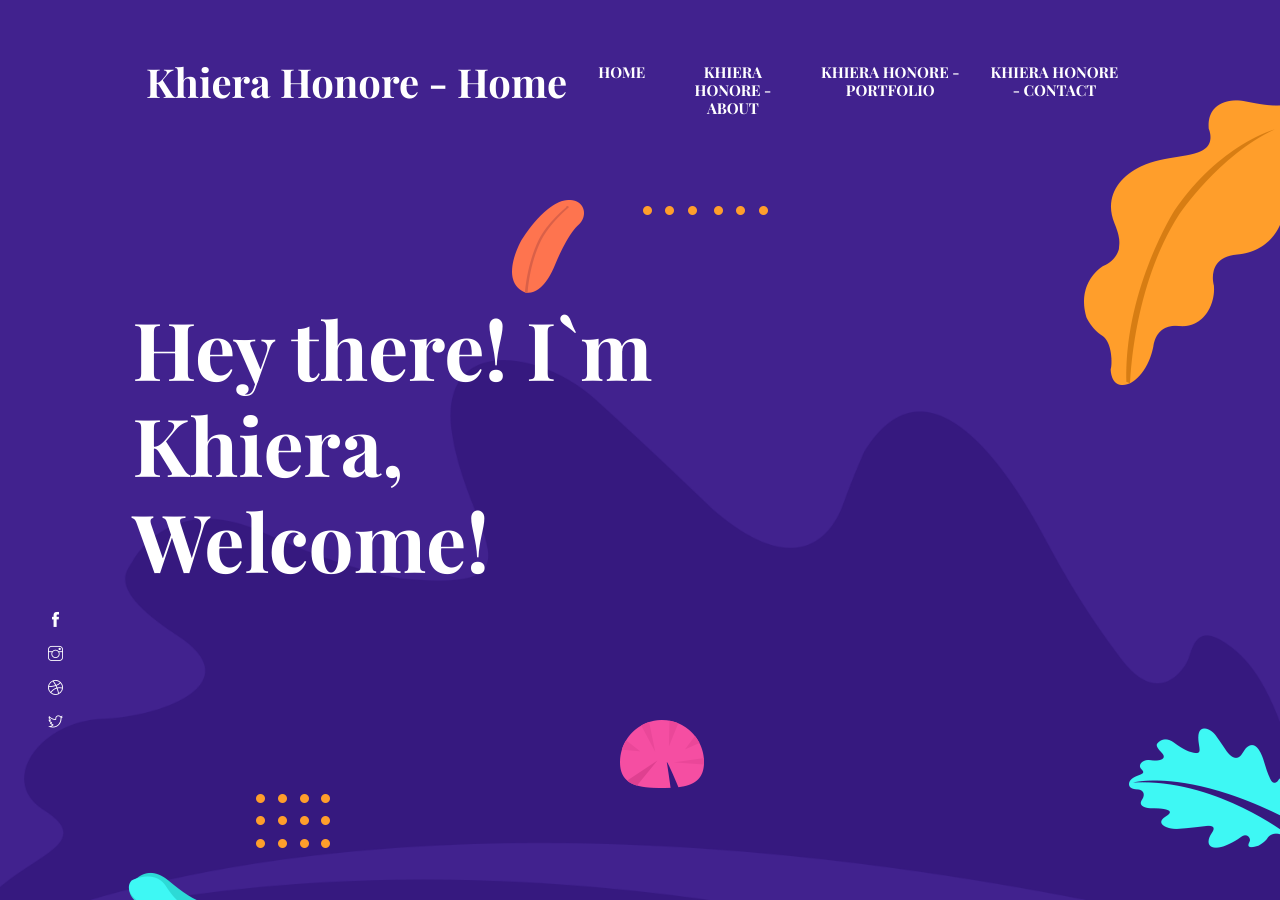
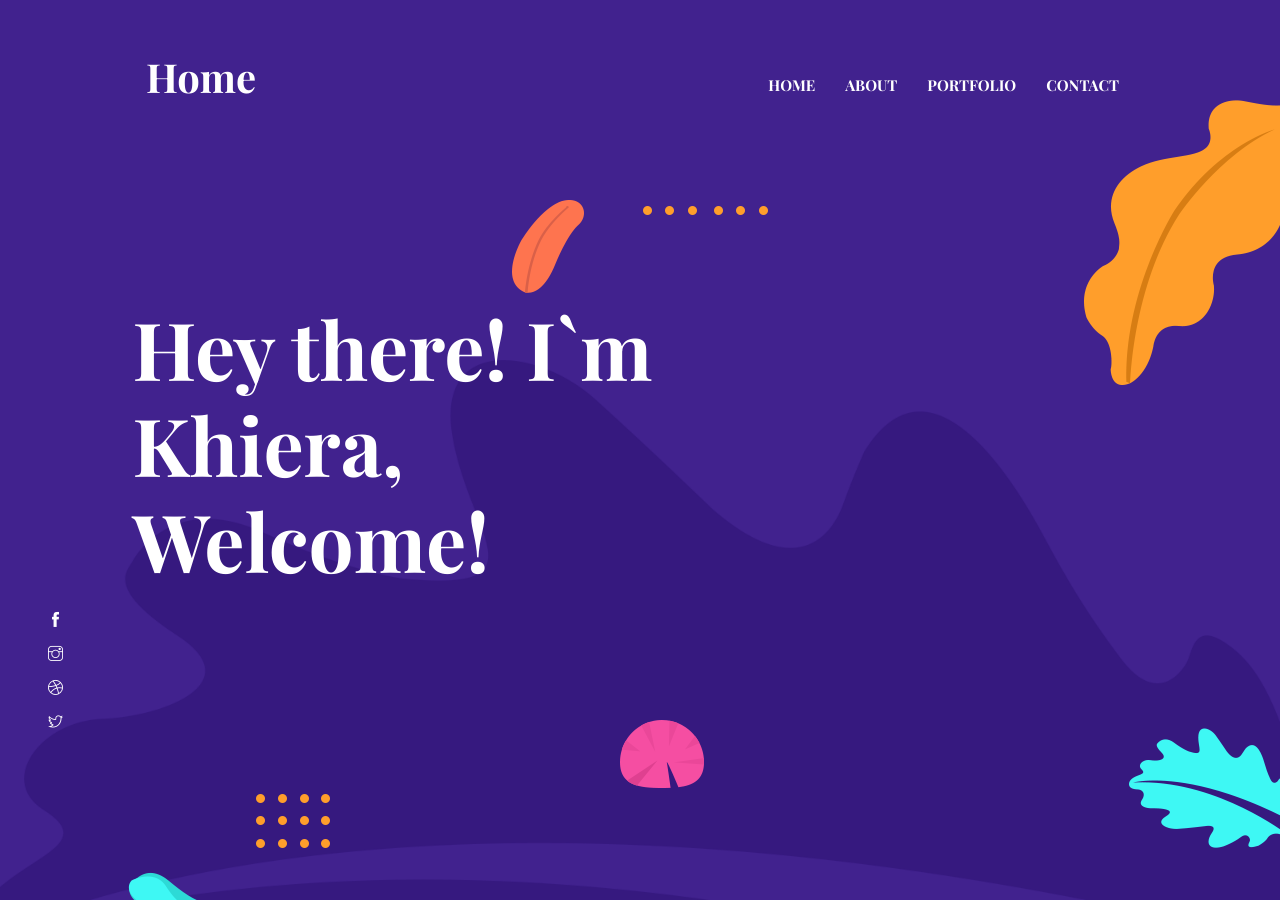
Before and after one commit to KNHonore/KNHonore.github.io, a Jekyll site: the page built from index.html, in a window 1280 px wide and 900 px high. Built offline with Jekyll 4.4.1, drawn with Linux system fonts in a browser that asks for light colours.

Commit message:
updated page names

```diff
--- a/_data/settings.yml
+++ b/_data/settings.yml
@@ -2,7 +2,7 @@
 #-------------------------------
 # General Site Settings
 
-title: Khiera Honore - Home
+title: Home
 logo:
 author: themefisher
 description: this is meta description
@@ -12,9 +12,9 @@ address: 1017 W Nedro Ave, Philadelphia, PA 19141
 copyright: Copyright &copy; 2020 Designed by [Themefisher](https://themefisher.com) & Developed by [Getjekyllthemes](https://getjekyllthemes.com)
 
 menu:
-  - { name: Khiera Honore - About, link: "/about" }
-  - { name: Khiera Honore - Portfolio, link: "/portfolio" }
-  - { name: Khiera Honore - Contact, link: "/contact" }
+  - { name: About, link: "/about" }
+  - { name: Portfolio, link: "/portfolio" }
+  - { name: Contact, link: "/contact" }
 
 #-------------------------------
 # Google Analytics Section
```
